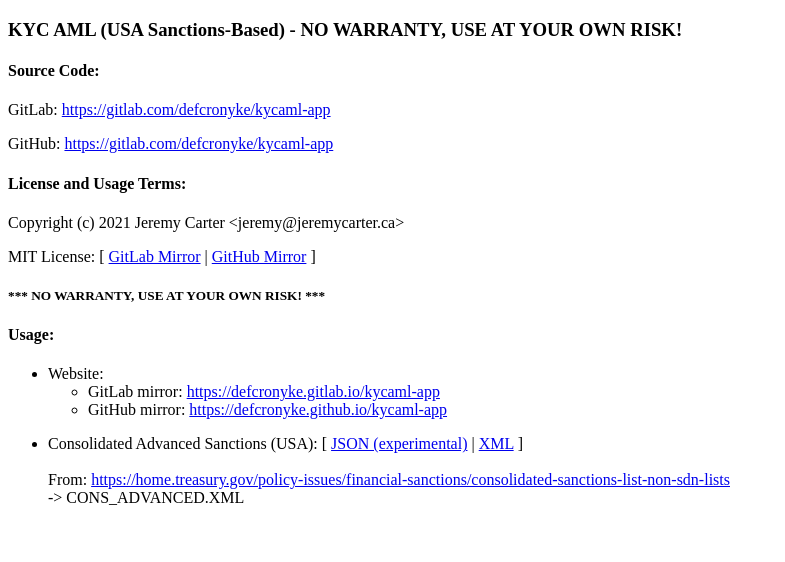
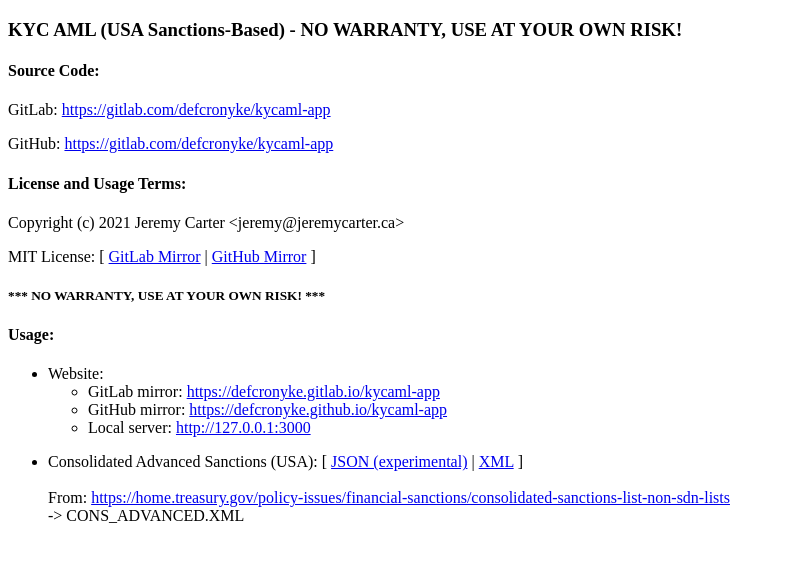
Before and after one commit to defcronyke/kycaml-app, a plain HTML site: page docs/index.html in a window 1280 px wide. Shown: the whole page, without its empty margins (0-785 px from the left). Drawn offline with Linux system fonts and the light colour scheme.

Commit message:
Add link to index.html.

```diff
--- a/docs/index.html
+++ b/docs/index.html
@@ -35,6 +35,7 @@
 						<ul>
 							<li><span>GitLab mirror:</span> <span><a href="https://defcronyke.gitlab.io/kycaml-app">https://defcronyke.gitlab.io/kycaml-app</a></span></li>
 							<li><span>GitHub mirror:</span> <span><a href="https://defcronyke.github.io/kycaml-app">https://defcronyke.github.io/kycaml-app</a></span></li>
+							<li><span>Local server:</span> <span><a href="http://127.0.0.1:3000">http://127.0.0.1:3000</a></span></li>
 						</ul>
 					</li>
 				</ul>
```
Also changed, not shown: public/index.html (+1 -0 lines), static/index.html (+1 -0 lines), 1 other file.
